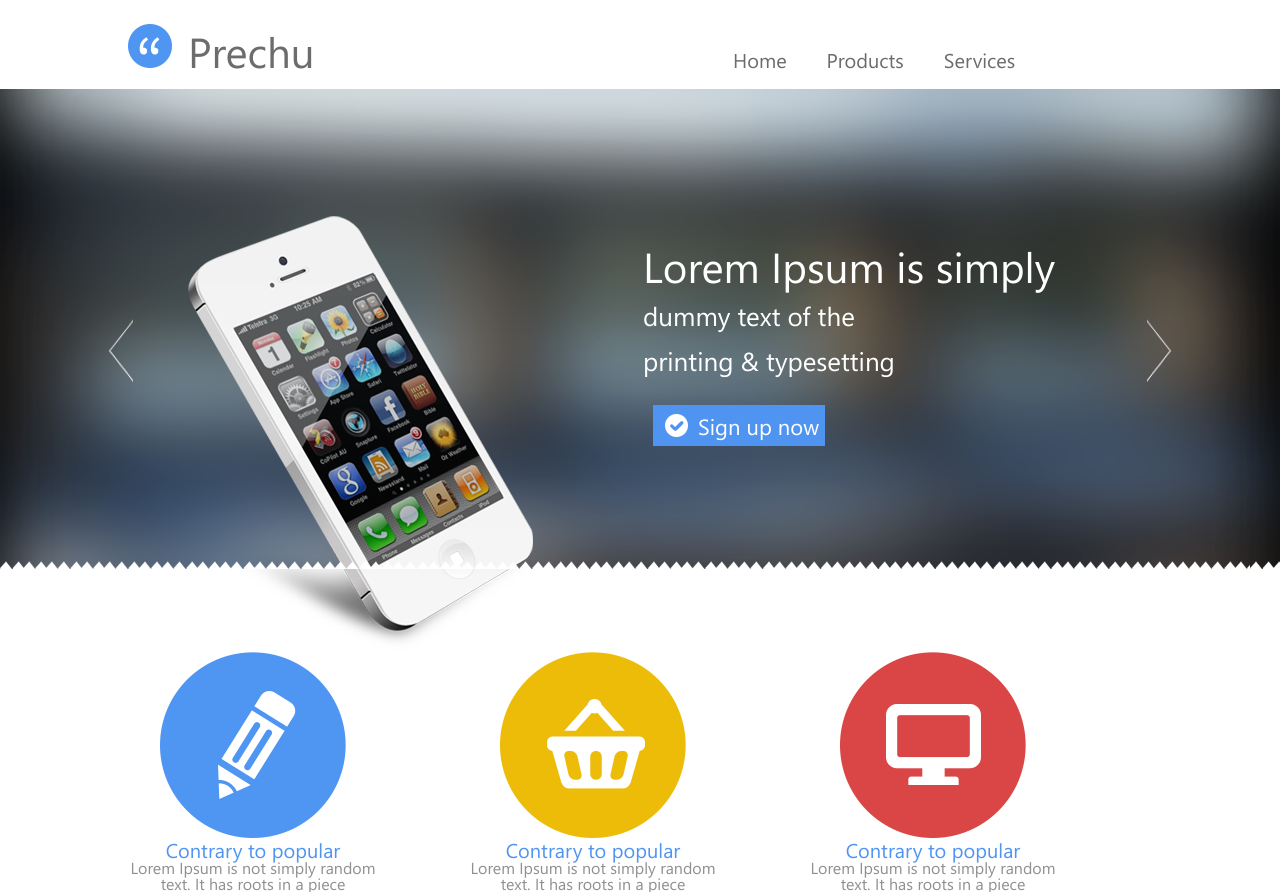
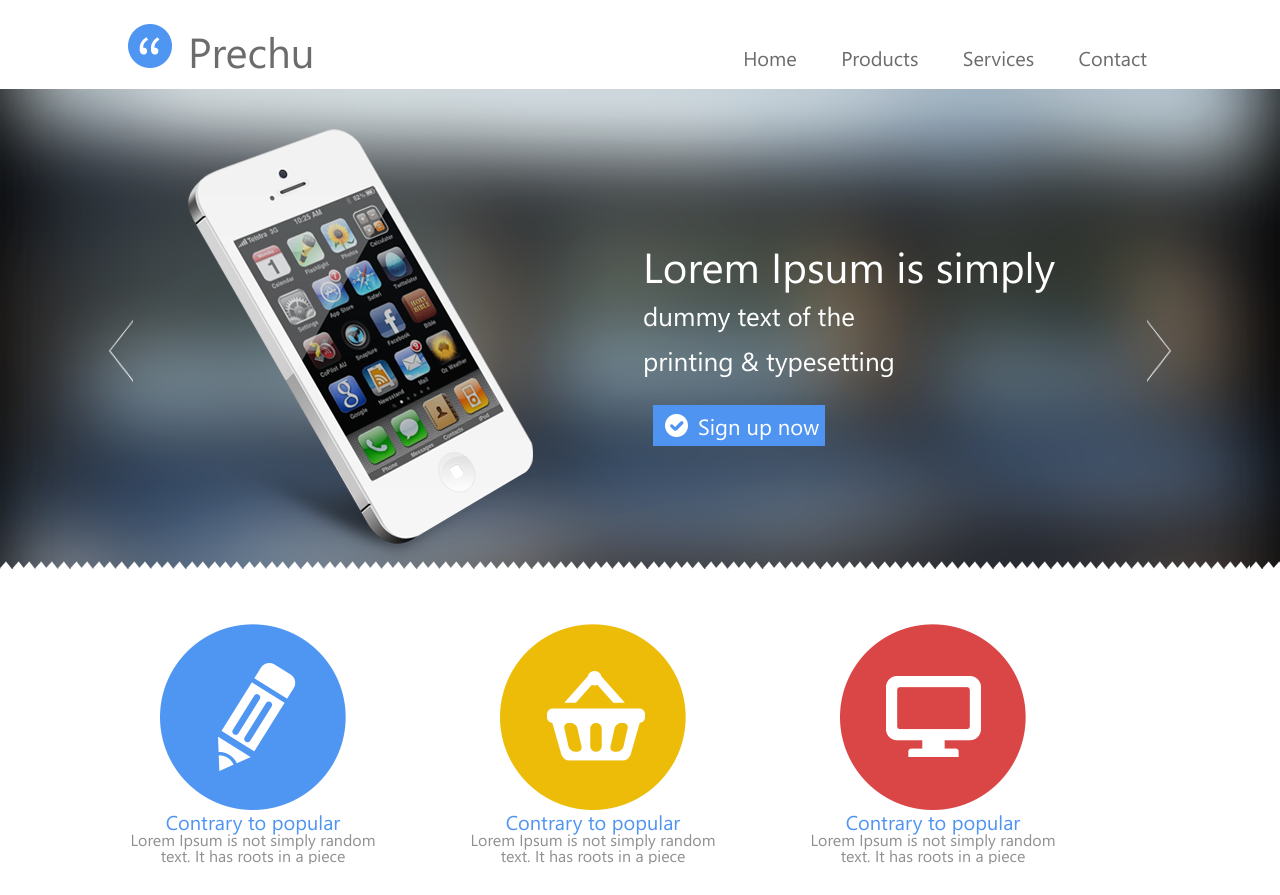
Before and after one commit to w3prog/Prechu, a website: page index.html in a window 1280 px wide. Shown: the top 895 px of the page. Drawn offline with Linux system fonts and the light colour scheme.

Commit message:
Main menu markup fixes

```diff
--- a/sass/screen.scss
+++ b/sass/screen.scss
@@ -4,6 +4,7 @@
  * <link href="/stylesheets/screen.css" media="screen, projection" rel="stylesheet" type="text/css" /> */
 
 @import "compass/reset";
+@import "compass/css3";
 
 @font-face {
 font-family: 'SegoeWP'; /* имя шрифта для CSS правил */
@@ -41,17 +42,19 @@ header{
     float: left;
   }
   ul{
-    margin-left: 600px;
+    height: 60px;
+    padding-top: 29px;
+    text-align: right;
     li{
-      float: left;
-
+      @include inline-block;
+      height: 60px;
       a{
         display: block;
         padding-left: 5px;
         padding-right: 5px;
-        margin-top: 50px;
-        padding-bottom: 18px;
-        margin-right: 30px;
+        margin-left: 30px;
+        height: 58px;
+        line-height: 58px;
         &:hover{
           border-bottom: 2px solid #5094f2;
         }
```
Also changed, not shown: stylesheets/screen.css.
